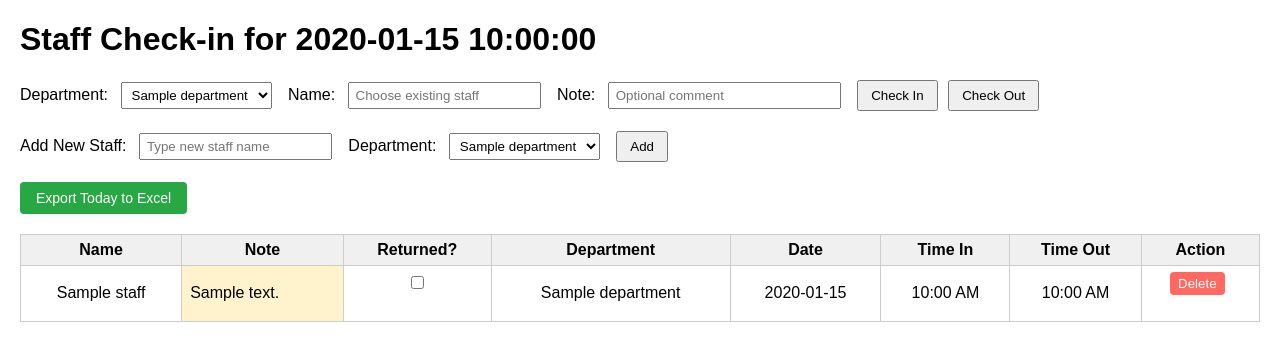
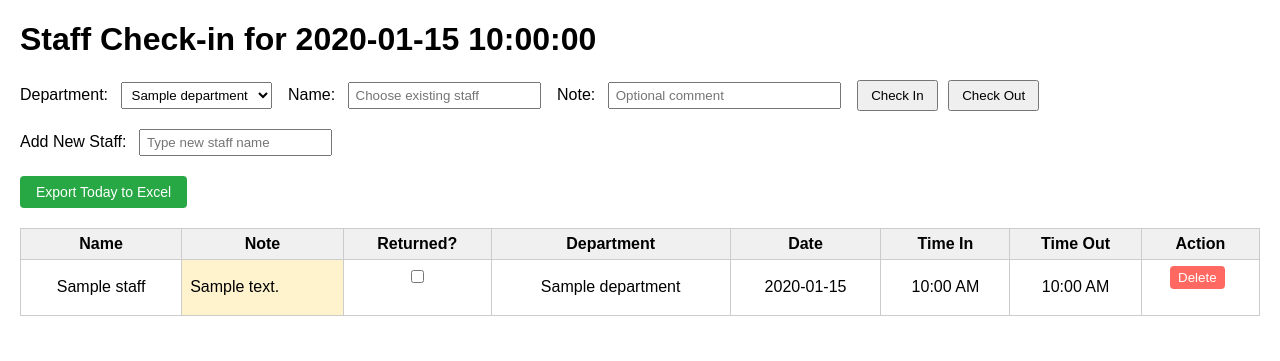
Before and after one commit to AlexPham-0000/ACRS-staff-checkin-web, a Flask app: template templates/index.html in a window 1280 px wide. Shown: the top 361 px of the page. Run offline with Flask 3, Linux system fonts and the light colour scheme; the template is opened without the code that fills it: values that come from a table or form of the project are taken from there, most other values are stand-ins (such as "Sample title", 1, 10 or a date in 2020).

Commit message:
Update UI layout

```diff
--- a/templates/index.html
+++ b/templates/index.html
@@ -39,10 +39,11 @@
     {% endif %}
   {% endwith %}
 
-  <!-- ✅ FORM 1: Check In / Check Out ONLY -->
+  <!-- ✅ ONE shared form: Department + Note + Check In/Out buttons -->
+  <!-- ✅ Two name boxes: Name (existing) + Add New Staff (new) -->
   <form method="POST" action="{{ url_for('index') }}">
     <label>Department:</label>
-    <select name="department">
+    <select name="department" required>
       {% for d in departments %}
         <option value="{{ d }}">{{ d }}</option>
       {% endfor %}
@@ -56,6 +57,11 @@
 
     <button type="submit" name="action" value="in">Check In</button>
     <button type="submit" name="action" value="out">Check Out</button>
+
+    <br><br>
+
+    <label>Add New Staff:</label>
+    <input type="text" name="new_staff_name" placeholder="Type new staff name">
   </form>
 
   <datalist id="staffNames">
@@ -63,21 +69,6 @@
       <option value="{{ s }}"></option>
     {% endfor %}
   </datalist>
-
-  <!-- ✅ FORM 2: Add New Staff ONLY (separate submit, no interference) -->
-  <form method="POST" action="{{ url_for('add_staff_db') }}">
-    <label>Add New Staff:</label>
-    <input type="text" name="new_staff_name" placeholder="Type new staff name" required>
-
-    <label>Department:</label>
-    <select name="department" required>
-      {% for d in departments %}
-        <option value="{{ d }}">{{ d }}</option>
-      {% endfor %}
-    </select>
-
-    <button type="submit">Add</button>
-  </form>
 
   <form action="{{ url_for('export_excel') }}" method="get" style="margin-top: 10px;">
     <button type="submit" style="
@@ -128,6 +119,7 @@
 
       <td>{{ r.staff.department }}</td>
 
+      <!-- ✅ Date (safe) -->
       <td>
         {% if r.time_in %}
           {{ r.time_in.strftime("%Y-%m-%d") }}
@@ -136,6 +128,7 @@
         {% endif %}
       </td>
 
+      <!-- ✅ Time In (fallback local -> normal) -->
       <td>
         {% set ti = r.time_in_local if r.time_in_local else r.time_in %}
         {% if ti %}
@@ -145,6 +138,7 @@
         {% endif %}
       </td>
 
+      <!-- ✅ Time Out (fallback local -> normal) -->
       <td>
         {% set to = r.time_out_local if r.time_out_local else r.time_out %}
         {% if to %}
```
Lines whose indentation alone changed are shown as unchanged.
